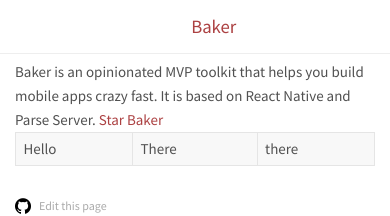
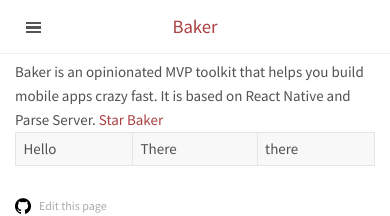
Before and after one commit to bakery/baker-docs, a Jekyll site: the page built from index.html, in a window 390 px wide. Shown: the top 216 px of the page. Built offline with Jekyll 4.4.1, drawn with Linux system fonts in a browser that asks for light colours; comment, search, counter and statistics services are not loaded.

Commit message:
fix display on mobile

```diff
--- a/_sass/_lanyon.scss
+++ b/_sass/_lanyon.scss
@@ -97,7 +97,9 @@
  */
 
 .masthead {
-  padding-left: 2.5rem;
+  @media (min-width: $collapse-sidebar-min-width) {
+    padding-left: 2.5rem;
+  }
   padding-top:    1rem;
   padding-bottom: 1rem;
   margin-bottom: 3rem;
@@ -299,10 +301,9 @@
   background-image:         linear-gradient(to bottom, #fff, #fff 20%, #555 20%, #555 40%, #fff 40%, #fff 60%, #555 60%, #555 80%, #fff 80%, #fff 100%);
 }
 
-@media (min-width: 30.1em) {
-  .sidebar-toggle {
-    position: fixed;
-  }
+.sidebar-toggle {
+  position: fixed;
+  z-index: 2000;
 }
 
 @media print {
@@ -486,7 +487,7 @@
   box-shadow: .25rem 0 .5rem rgba(0,0,0,.1);
 }
 
-@media (min-width: 68em) {
+@media (min-width: $collapse-sidebar-min-width) {
   .sidebar-overlay #sidebar-checkbox:checked ~ .sidebar,
   .sidebar-overlay #sidebar-checkbox:checked ~ .sidebar-toggle {
     box-shadow: none;
--- a/_sass/_variables.scss
+++ b/_sass/_variables.scss
@@ -10,6 +10,9 @@
 $brown: #8f5536;
 $white: #ffffff;
 
+/* Sidebar is collapsed when below this width*/
+$collapse-sidebar-min-width : 68em;
+
 /* Selected Theme */
 
 $theme_color: $red;
```
